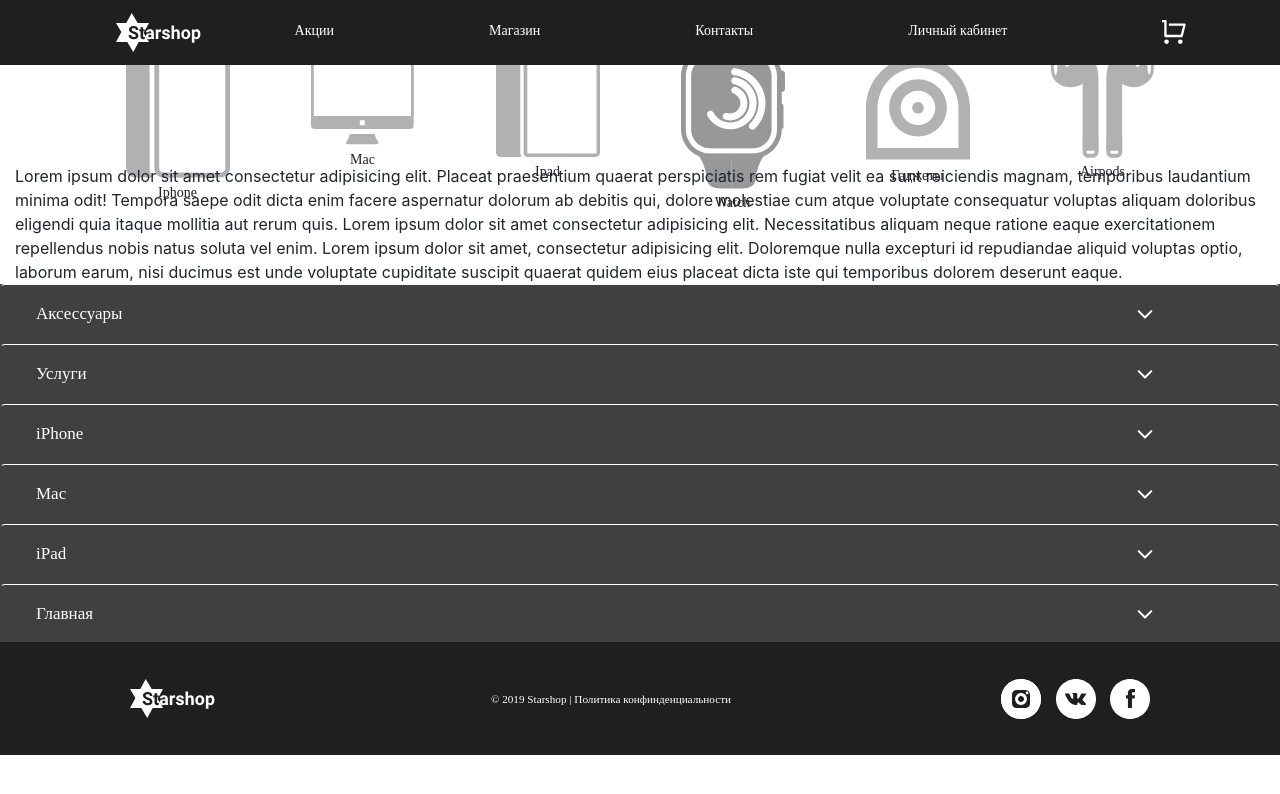
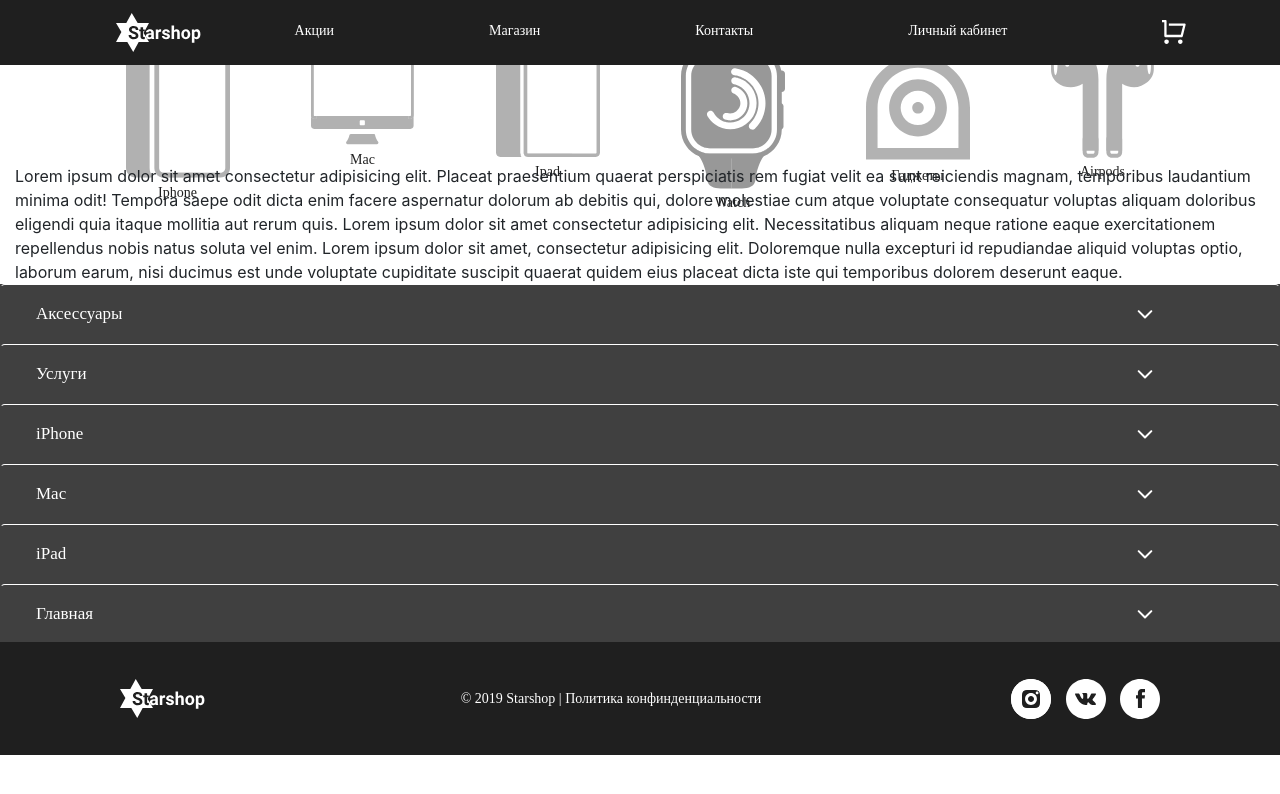
Before and after one commit to a9ata/Starshop, a plain HTML site: page index.html in a window 1280 px wide. Drawn offline with nearby package versions, Linux system fonts and the light colour scheme.

Commit message:
Fix footer

```diff
--- a/index.html
+++ b/index.html
@@ -257,7 +257,9 @@
             <img src="images/logo.svg" alt="">
         </a>
         <div class="text-center">
-            <small>&copy; 2019 Starshop | Политика конфинденциальности</small>
+            <span class="d-inline-block">&copy; 2019 Starshop</span>
+            <span class="d-none d-sm-inline-block">|</span>
+            <span class="d-inline-block">Политика конфинденциальности</span>
         </div>
         <div class="social-sites d-none d-sm-block">
             <a href="#">
--- a/starshop.css
+++ b/starshop.css
@@ -95,7 +95,6 @@
 }
 
 #sticky-footer {
-
     height: 113px;
     flex-shrink: none;
 }
```
